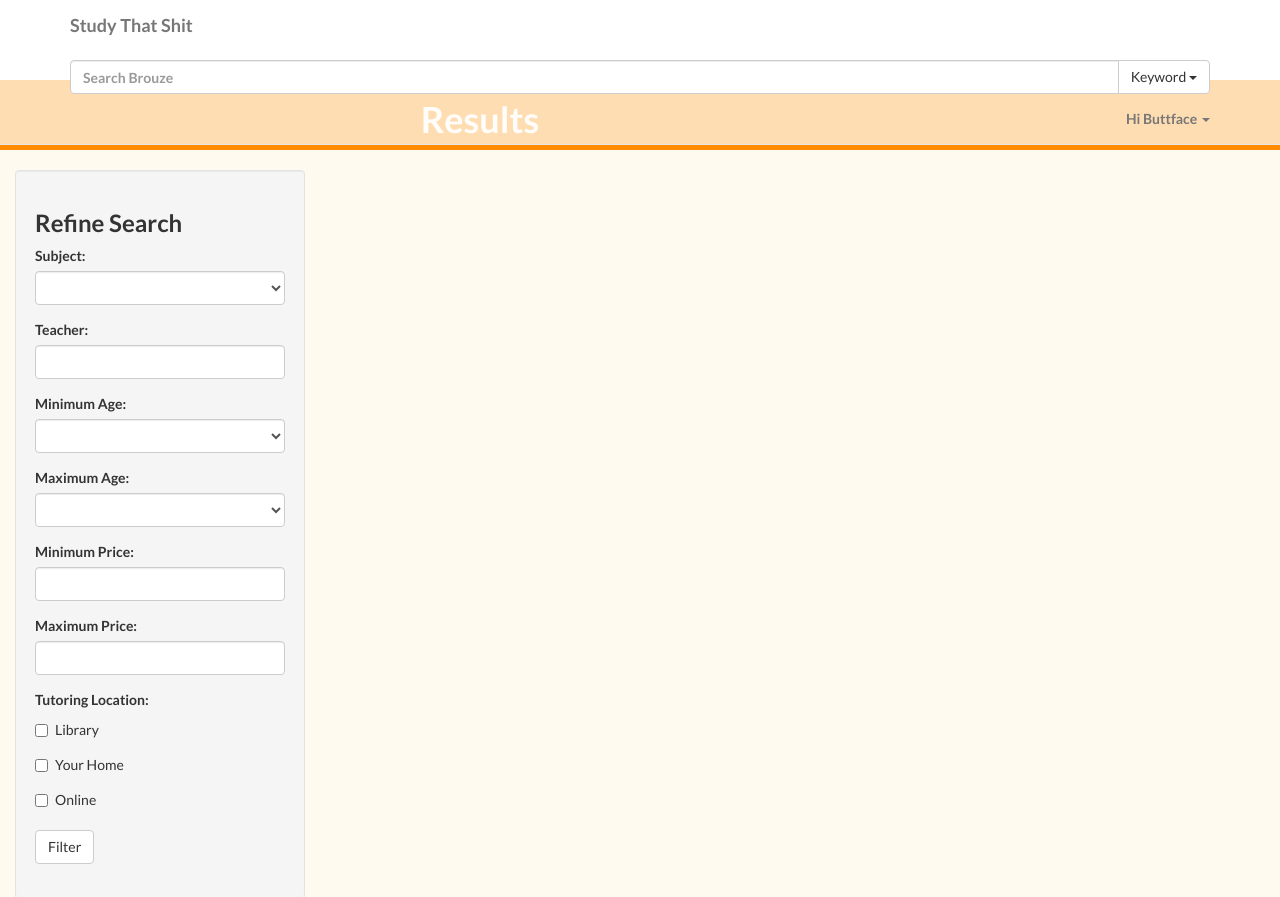
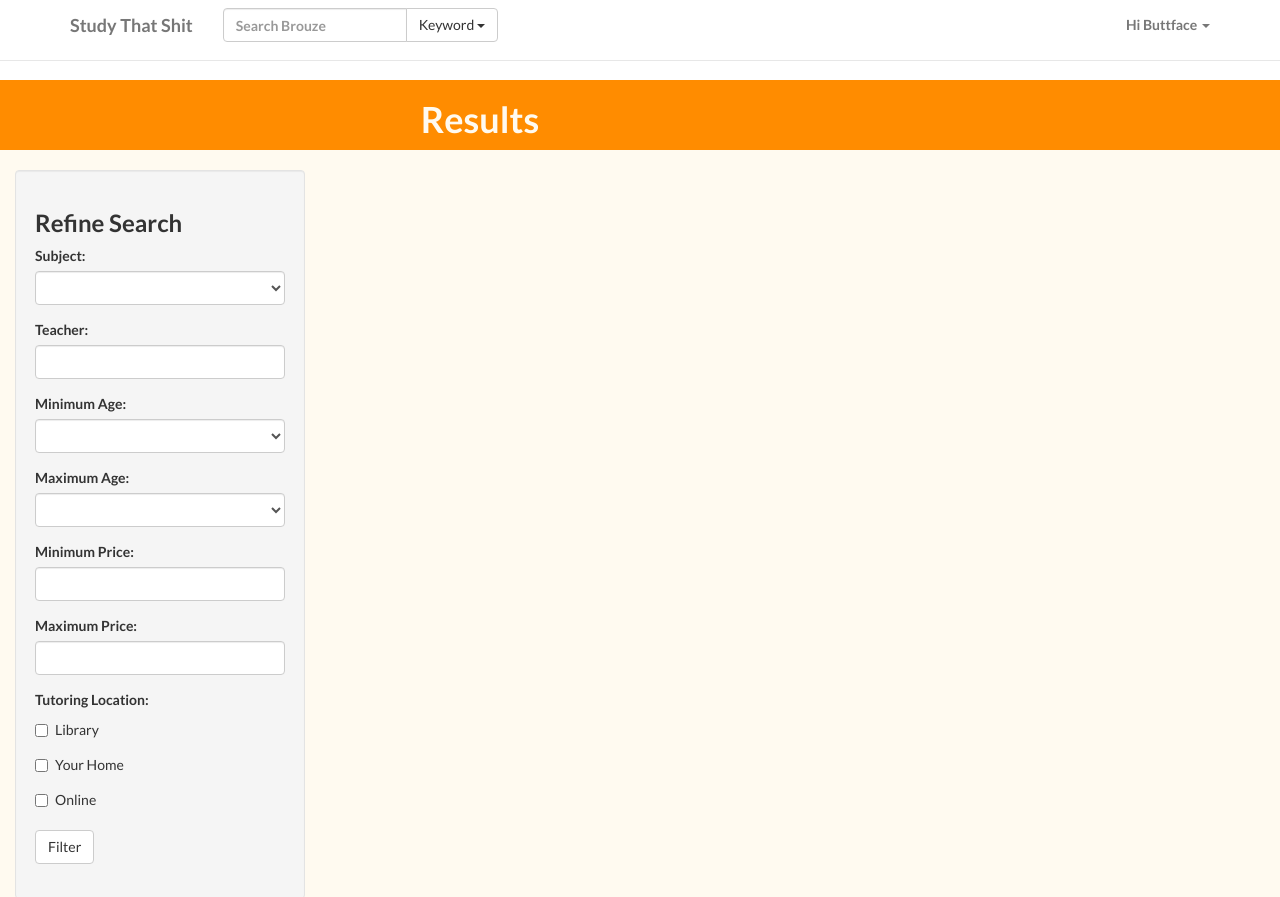
Before and after one commit to gollyzoom/brouze.github.io, a plain HTML site: page search.html in a window 1280 px wide. Shown: the top 897 px of the page. Drawn offline with Linux system fonts and the light colour scheme.

Commit message:
updated searchbar

```diff
--- a/search.html
+++ b/search.html
@@ -69,8 +69,9 @@
                       </div>
 
                     </form>-->
+                    <form class="navbar-form" role="search">
                         <div class="input-group">
-                      <input type="text" placeholder="Search Brouze" class="form-control" aria-label="...">
+                          <input type="text" placeholder="Search Brouze" class="form-control" name="srch-term" id="srch-term" aria-label="...">
                           <div class="input-group-btn">
                             <button type="button" class="btn btn-default dropdown-toggle" data-toggle="dropdown" aria-haspopup="true" aria-expanded="false">Keyword <span class="caret"></span></button>
                             <ul class="dropdown-menu dropdown-menu-right">
@@ -79,6 +80,7 @@
                             </ul>
                           </div><!-- /btn-group -->
                         </div><!-- /input-group -->
+                    </form>
                 </ul>
                 <ul class="nav navbar-nav navbar-right">
                     <li class="dropdown">
```
Lines whose indentation alone changed are shown as unchanged.
